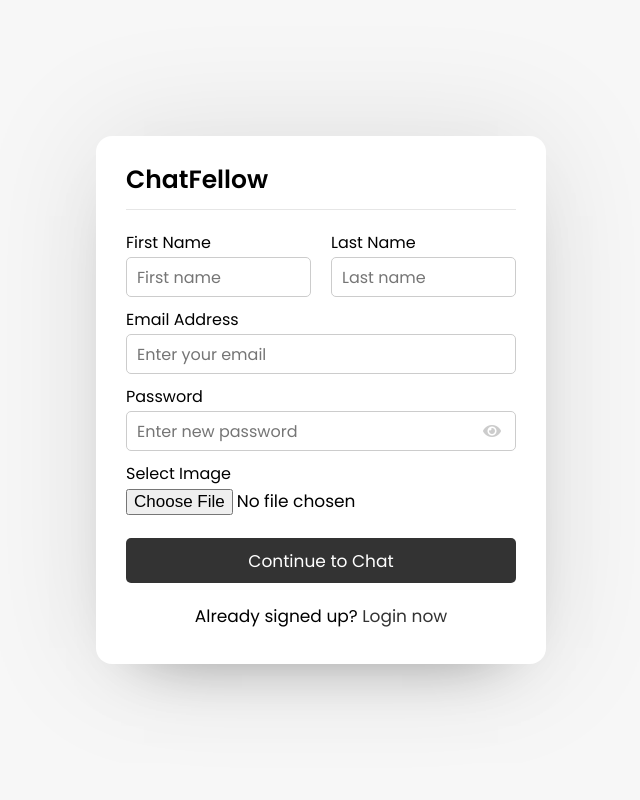
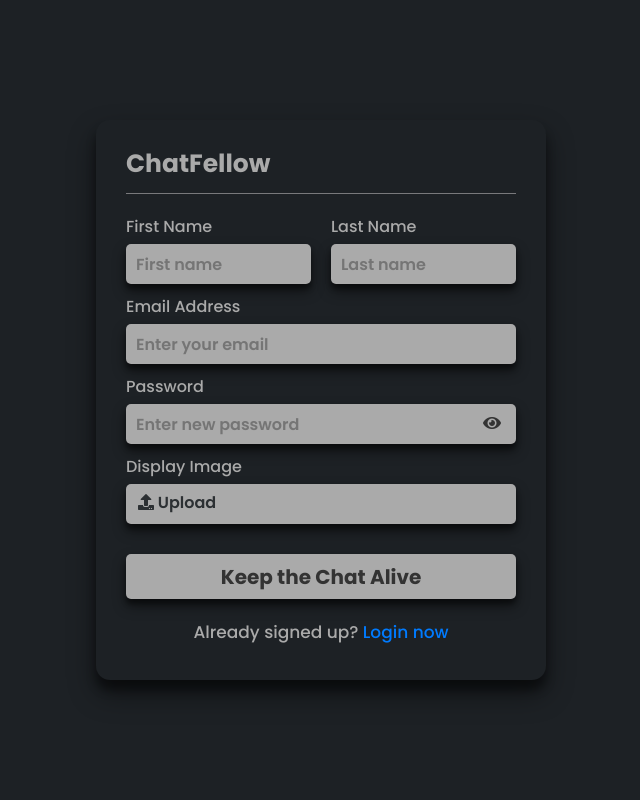
Before and after one commit to ShwetKhatri2001/ChatFellow, a PHP site: page / in a window 1280 px wide. Shown: the whole page, without its empty margins (319-959 px from the left). Run offline with PHP 8.4, Linux system fonts and the light colour scheme.

Commit message:
Updated UI with extra features

```diff
--- a/index.php
+++ b/index.php
@@ -32,18 +32,21 @@
           <i class="fas fa-eye"></i>
         </div>
         <div class="field image">
-          <label>Select Image</label>
-          <input type="file" name="image" accept="image/x-png,image/gif,image/jpeg,image/jpg" required>
+          <label>Display Image</label>
+          <label for="file-upload" class="custom-file-upload">
+            <i class="fa fa-upload" aria-hidden="true"></i> Upload
+          </label>
+          <input id="file-upload" type="file" name="image" accept="image/x-png,image/gif,image/jpeg,image/jpg" required>
         </div>
         <div class="field button">
-          <input type="submit" name="submit" value="Continue to Chat">
+          <input type="submit" name="submit" value="Keep the Chat Alive">
         </div>
       </form>
       <div class="link">Already signed up? <a href="login.php">Login now</a></div>
     </section>
   </div>
 
-  <script src="javascript/pass-show-hide.js"></script>
+  <script src="javascript/utils.js"></script>
   <script src="javascript/signup.js"></script>
 
 </body>
--- a/login.php
+++ b/login.php
@@ -22,14 +22,14 @@
           <i class="fas fa-eye"></i>
         </div>
         <div class="field button">
-          <input type="submit" name="submit" value="Continue to Chat">
+          <input type="submit" name="submit" value="Keep the Chat Alive">
         </div>
       </form>
       <div class="link">Not yet signed up? <a href="index.php">Signup now</a></div>
     </section>
   </div>
 
-  <script src="javascript/pass-show-hide.js"></script>
+  <script src="javascript/utils.js"></script>
   <script src="javascript/login.js"></script>
 
 </body>
--- a/style.css
+++ b/style.css
@@ -1,42 +1,42 @@
-@import url('https://fonts.googleapis.com/css2?family=Poppins:wght@200;300;400;500;600;700&display=swap');
-*{
+@import url("https://fonts.googleapis.com/css2?family=Poppins:wght@200;300;400;500;600;700&display=swap");
+* {
   margin: 0;
   padding: 0;
   box-sizing: border-box;
   text-decoration: none;
-  font-family: 'Poppins', sans-serif;
+  font-family: "Poppins", sans-serif;
 }
-body{
+body {
   display: flex;
   align-items: center;
   justify-content: center;
   min-height: 100vh;
-  background: #f7f7f7;
+  background: #1d2125;
   padding: 0 10px;
 }
-.wrapper{
-  background: #fff;
+.wrapper {
+  width: 100%;
   max-width: 450px;
-  width: 100%;
-  border-radius: 16px;
-  box-shadow: 0 0 128px 0 rgba(0,0,0,0.1),
-              0 32px 64px -48px rgba(0,0,0,0.5);
+  border-radius: 14px;
+  font-weight: 500;
+  box-shadow: 0 14px 28px #00000073, 0 10px 10px #0000006b;
+  color: #aaa;
 }
-
-/* Login & Signup Form CSS Start */
-.form{
+.form {
   padding: 25px 30px;
 }
-.form header{
+.form header {
   font-size: 25px;
   font-weight: 600;
   padding-bottom: 10px;
-  border-bottom: 1px solid #e6e6e6;
+  border-bottom: 1px solid #79797c;
+  font-weight: bold;
+  color: #aaa;
 }
-.form form{
+.form form {
   margin: 20px 0;
 }
-.form form .error-text{
+.form form .error-text {
   color: #721c24;
   padding: 8px 10px;
   text-align: center;
@@ -46,227 +46,264 @@ body{
   margin-bottom: 10px;
   display: none;
 }
-.form form .name-details{
+.form form .name-details {
   display: flex;
 }
-.form .name-details .field:first-child{
+.form .name-details .field:first-child {
   margin-right: 10px;
 }
-.form .name-details .field:last-child{
+.form .name-details .field:last-child {
   margin-left: 10px;
 }
-.form form .field{
+.form form .field {
   display: flex;
   margin-bottom: 10px;
   flex-direction: column;
   position: relative;
 }
-.form form .field label{
-  margin-bottom: 2px;
+.form form .field label {
+  margin-bottom: 5px;
 }
-.form form .input input{
+.form form .input input {
   height: 40px;
   width: 100%;
   font-size: 16px;
+  font-weight: 600;
   padding: 0 10px;
   border-radius: 5px;
-  border: 1px solid #ccc;
-}
-.form form .field input{
+  color: #2c3033;
+  background-color: #aaa;
+  border: none;
+  box-shadow: 0 7px 14px #00000073, 0 5px 5px #0000006b;
   outline: none;
 }
-.form form .image input{
-  font-size: 17px;
+.form form .field input {
+  outline: none;
 }
-.form form .button input{
+.form form .image input {
+  display: none;
+}
+.custom-file-upload {
+  display: inline-block;
+  padding: 6px 12px;
+  cursor: pointer;
+  height: 40px;
+  width: 100%;
+  font-size: 16px;
+  font-weight: 600;
+  border-radius: 5px;
+  color: #2c3033;
+  background-color: #aaa;
+  border: none;
+  box-shadow: 0 7px 14px #00000073, 0 5px 5px #0000006b;
+  outline: none;
+}
+.form form .button input {
   height: 45px;
+  font-size: 20px;
+  font-weight: bold;
+  cursor: pointer;
+  margin-top: 15px;
+  border-radius: 5px;
+  background-color: #aaa;
+  color: #333;
   border: none;
-  color: #fff;
-  font-size: 17px;
-  background: #333;
-  border-radius: 5px;
-  cursor: pointer;
-  margin-top: 13px;
+  box-shadow: 0 7px 14px #00000073, 0 5px 5px #0000006b;
+  outline: none;
+  padding: 0 15px;
 }
-.form form .field i{
+.form form .field i.fa-eye {
   position: absolute;
   right: 15px;
   top: 70%;
-  color: #ccc;
+  color: #333;
   cursor: pointer;
   transform: translateY(-50%);
 }
-.form form .field i.active::before{
+.form form .field i.active::before {
   color: #333;
   content: "\f070";
 }
-.form .link{
+.form .link {
   text-align: center;
   margin: 10px 0;
   font-size: 17px;
 }
-.form .link a{
-  color: #333;
+.form .link a {
+  color: #007bff;
 }
-.form .link a:hover{
+.form .link a:hover {
   text-decoration: underline;
 }
 
-
 /* Users List CSS Start */
-.users{
+.users {
   padding: 25px 30px;
 }
 .users header,
-.users-list a{
+.users-list a {
   display: flex;
   align-items: center;
   padding-bottom: 20px;
-  border-bottom: 1px solid #e6e6e6;
+  border-bottom: 1px solid #79797c;
   justify-content: space-between;
 }
-.wrapper img{
+.wrapper img {
   object-fit: cover;
   border-radius: 50%;
 }
-.users header img{
+.users header img {
   height: 50px;
   width: 50px;
 }
-:is(.users, .users-list) .content{
+:is(.users, .users-list) .content {
   display: flex;
   align-items: center;
 }
-:is(.users, .users-list) .content .details{
-  color: #000;
+:is(.users, .users-list) .content .details {
+  color: #79797c;
   margin-left: 20px;
 }
-:is(.users, .users-list) .details span{
+:is(.users, .users-list) .details span {
   font-size: 18px;
-  font-weight: 500;
+  font-weight: 600;
+  color: #aaa;
 }
-.users header .logout{
+.users header .logout {
   display: block;
-  background: #333;
-  color: #fff;
+  background: #aaa;
+  color: #333;
   outline: none;
   border: none;
   padding: 7px 15px;
   text-decoration: none;
   border-radius: 5px;
-  font-size: 17px;
+  font-size: 16px;
+  font-weight: 600;
+  box-shadow: 0 7px 14px #00000073, 0 5px 5px #0000006b;
 }
-.users .search{
+.users .search {
   margin: 20px 0;
   display: flex;
   position: relative;
   align-items: center;
   justify-content: space-between;
 }
-.users .search .text{
+.users .search .text {
   font-size: 18px;
+  color: #79797c;
 }
-.users .search input{
+.users .search input {
   position: absolute;
-  height: 42px;
+  outline: none;
+  height: 45px;
   width: calc(100% - 50px);
   font-size: 16px;
-  padding: 0 13px;
-  border: 1px solid #e6e6e6;
+  font-weight: 600;
+  padding: 0 15px;
+  border-radius: 5px 0 0 5px;
+  color: #2c3033;
+  background-color: #aaa;
+  border: none;
+  box-shadow: 0 7px 14px #00000073, 0 5px 5px #0000006b;
   outline: none;
-  border-radius: 5px 0 0 5px;
   opacity: 0;
   pointer-events: none;
   transition: all 0.2s ease;
 }
-.users .search input.show{
+.users .search input.show {
   opacity: 1;
   pointer-events: auto;
 }
-.users .search button{
+.users .search button {
   position: relative;
   z-index: 1;
   width: 47px;
-  height: 42px;
+  height: 45px;
   font-size: 17px;
   cursor: pointer;
   border: none;
-  background: #fff;
+  background: #79797c;
   color: #333;
   outline: none;
   border-radius: 0 5px 5px 0;
   transition: all 0.2s ease;
 }
-.users .search button.active{
+.users .search button.active {
   background: #333;
-  color: #fff;
+  color: #aaa;
+  box-shadow: 0 7px 14px #00000073, 0 5px 5px #0000006b;
 }
-.search button.active i::before{
-  content: '\f00d';
+.search button.active i::before {
+  content: "\f00d";
 }
-.users-list{
+.users-list {
   max-height: 350px;
   overflow-y: auto;
 }
-:is(.users-list, .chat-box)::-webkit-scrollbar{
+:is(.users-list, .chat-box)::-webkit-scrollbar {
   width: 0px;
 }
-.users-list a{
+.users-list a {
   padding-bottom: 10px;
   margin-bottom: 15px;
   padding-right: 15px;
-  border-bottom-color: #f1f1f1;
+  border-bottom-color: #79797c;
 }
-.users-list a:last-child{
+.users-list a:last-child {
   margin-bottom: 0px;
   border-bottom: none;
 }
-.users-list a img{
+.users-list a img {
   height: 40px;
   width: 40px;
 }
-.users-list a .details p{
-  color: #67676a;
+.users-list a .details span {
+  color: #aaa;
+  font-weight: 600;
 }
-.users-list a .status-dot{
+.users-list a .details p {
+  color: #79797c;
+}
+.users-list a .status-dot {
   font-size: 12px;
   color: #468669;
   padding-left: 10px;
 }
-.users-list a .status-dot.offline{
-  color: #ccc;
+.users-list a .status-dot.offline {
+  color: #aaa;
 }
 
 /* Chat Area CSS Start */
-.chat-area header{
+.chat-area header {
   display: flex;
   align-items: center;
   padding: 18px 30px;
 }
-.chat-area header .back-icon{
-  color: #333;
+.chat-area header .back-icon {
+  color: #aaa;
   font-size: 18px;
 }
-.chat-area header img{
+.chat-area header img {
   height: 45px;
   width: 45px;
   margin: 0 15px;
 }
-.chat-area header .details span{
+.chat-area header .details span {
   font-size: 17px;
   font-weight: 500;
 }
-.chat-box{
+.chat-box {
   position: relative;
   min-height: 500px;
   max-height: 500px;
   overflow-y: auto;
   padding: 10px 30px 20px 30px;
-  background: #f7f7f7;
+  background: #ddd;
   box-shadow: inset 0 32px 32px -32px rgb(0 0 0 / 5%),
-              inset 0 -32px 32px -32px rgb(0 0 0 / 5%);
+    inset 0 -32px 32px -32px rgb(0 0 0 / 5%);
 }
-.chat-box .text{
+.chat-box .text {
   position: absolute;
   top: 45%;
   left: 50%;
--- a/users.php
+++ b/users.php
@@ -26,7 +26,7 @@
         <a href="php/logout.php?logout_id=<?php echo $row['unique_id']; ?>" class="logout">Logout</a>
       </header>
       <div class="search">
-        <span class="text">Select an user to start chat</span>
+        <span class="text">Select Your Chat Buddy</span>
         <input type="text" placeholder="Enter name to search...">
         <button><i class="fas fa-search"></i></button>
       </div>
```
Also changed, not shown: other parts of style.css (+45 -41 lines), javascript/chat.js (+25 -25 lines), javascript/utils.js (added, +22 -0 lines), php/save-chat.php (added, +18 -0 lines), assets/LiveChat.png, assets/Register.png, assets/SelectUser.png, assets/gitavatar.svg (added), php/images/1694771881music-removebg-preview.png (added).
